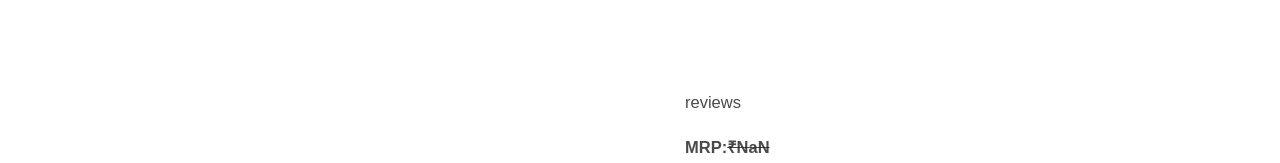
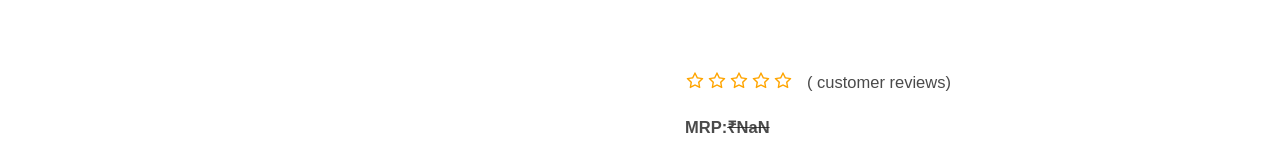
Before and after one commit to vaibhavchaubey/React-Ecommerce-Website, a React (Create React App) app: page /singleproduct/1 in a window 1280 px wide. Shown: the part 240-403 px from the top of the page. Built offline with nearby package versions, Linux system fonts and the light colour scheme; no server answers.

Commit message:
Added Star Ratings Component

```diff
--- a/src/SingleProduct.js
+++ b/src/SingleProduct.js
@@ -8,6 +8,7 @@ import { Container } from "./styles/Container";
 import FormatPrice from "./Helpers/FormatPrice";
 import { MdSecurity } from "react-icons/md";
 import { TbTruckDelivery, TbReplace } from "react-icons/tb";
+import Star from "./components/Star";
 
 const API = "https://api.pujakaitem.com/api/products";
 
@@ -51,8 +52,7 @@ const SingleProduct = () => {
           {/* product dAta  */}
           <div className="product-data">
             <h2>{name}</h2>
-            <p>{stars}</p>
-            <p>{reviews} reviews</p>
+            <Star stars={stars} reviews = {reviews}/>
             <p className="product-data-price">
               MRP:
               <del>
--- /dev/null
+++ b/src/components/Star.js
@@ -0,0 +1,53 @@
+import { FaStar, FaStarHalfAlt } from 'react-icons/fa';
+import { AiOutlineStar } from 'react-icons/ai';
+import styled from 'styled-components';
+
+const Star = ({ stars, reviews }) => {
+  const ratingStar = Array.from({ length: 5 }, (elem, index) => {
+    let number = index + 0.5;
+
+    return (
+      <span key={index}>
+        {stars >= index + 1 ? (
+          <FaStar className="icon" />
+        ) : stars >= number ? (
+          <FaStarHalfAlt className="icon" />
+        ) : (
+          <AiOutlineStar className="icon" />
+        )}
+      </span>
+    );
+  });
+  return (
+    <Wrapper>
+      <div className="icon-style">
+        {ratingStar}
+        <p>({reviews} customer reviews)</p>
+      </div>
+    </Wrapper>
+  );
+};
+
+const Wrapper = styled.section`
+  .icon-style {
+    display: flex;
+    gap: 0.2rem;
+    align-items: center;
+    justify-content: flex-start;
+
+    .icon {
+      font-size: 2rem;
+      color: orange;
+    }
+
+    .empty-icon {
+      font-size: 2.6rem;
+    }
+    p {
+      margin: 0;
+      padding-left: 1.2rem;
+    }
+  }
+`;
+
+export default Star;
```
